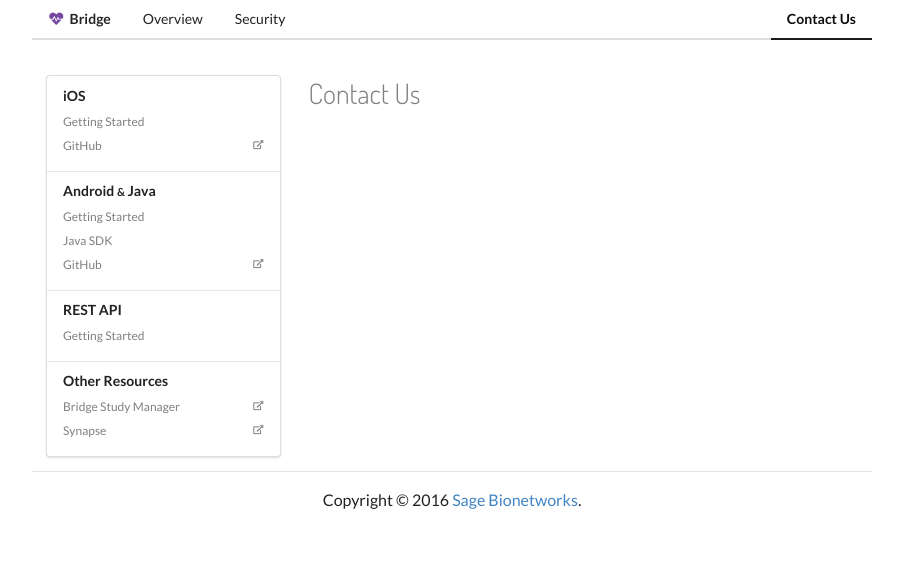
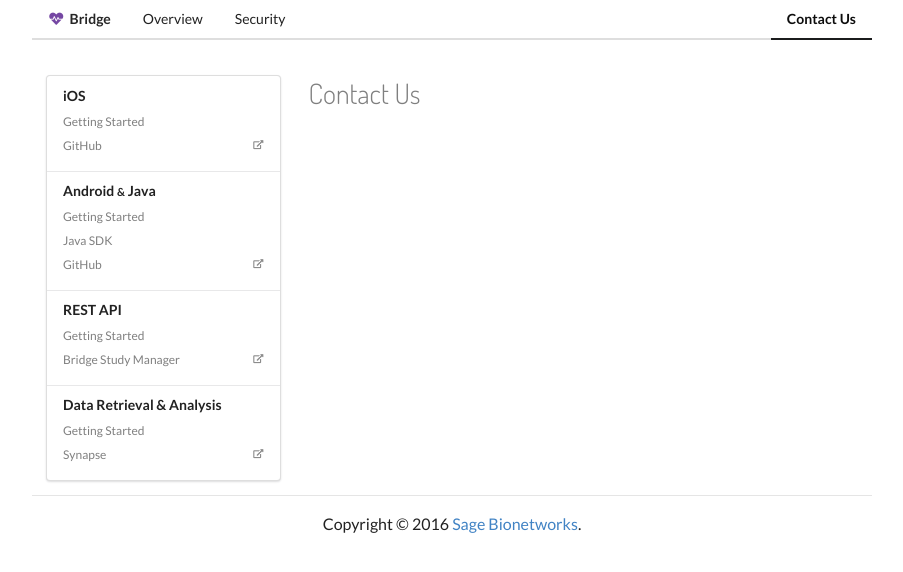
Before and after one commit to liujoshua/BridgeDocs, a Jekyll site: the page built from _articles/contact.md, in a window 1280 px wide. Shown: the top 572 px of the page, without its empty margins (188-1091 px from the left). Built offline with Jekyll 4.4.1, drawn with Linux system fonts in a browser that asks for light colours; nearby versions of some CDN libraries; Markdown is read by kramdown in place of the engine named in the settings.

Commit message:
Create a section to document work with Synapse to retrieve data, perform analysis, etc.

```diff
--- a/_includes/navigation.html
+++ b/_includes/navigation.html
@@ -18,12 +18,13 @@
     <div class="header">REST API</div>
     <div class="menu">
         <a class="item" href="/articles/rest.html">Getting Started</a>
+        <a class="item" href="https://research.sagebridge.org/">Bridge Study Manager</a>
     </div>
 </div>
 <div class="item">
-    <div class="header">Other Resources</div>
+    <div class="header">Data Retrieval &amp; Analysis</div>
     <div class="menu">
-        <a class="item" href="https://research.sagebridge.org/">Bridge Study Manager</a>
+        <a class="item" href="/articles/analysis.html">Getting Started</a>
         <a class="item" href="https://www.synapse.org/">Synapse</a>
     </div>
 </div>
```
Also changed, not shown: _articles/analysis.md (added, +6 -0 lines).
